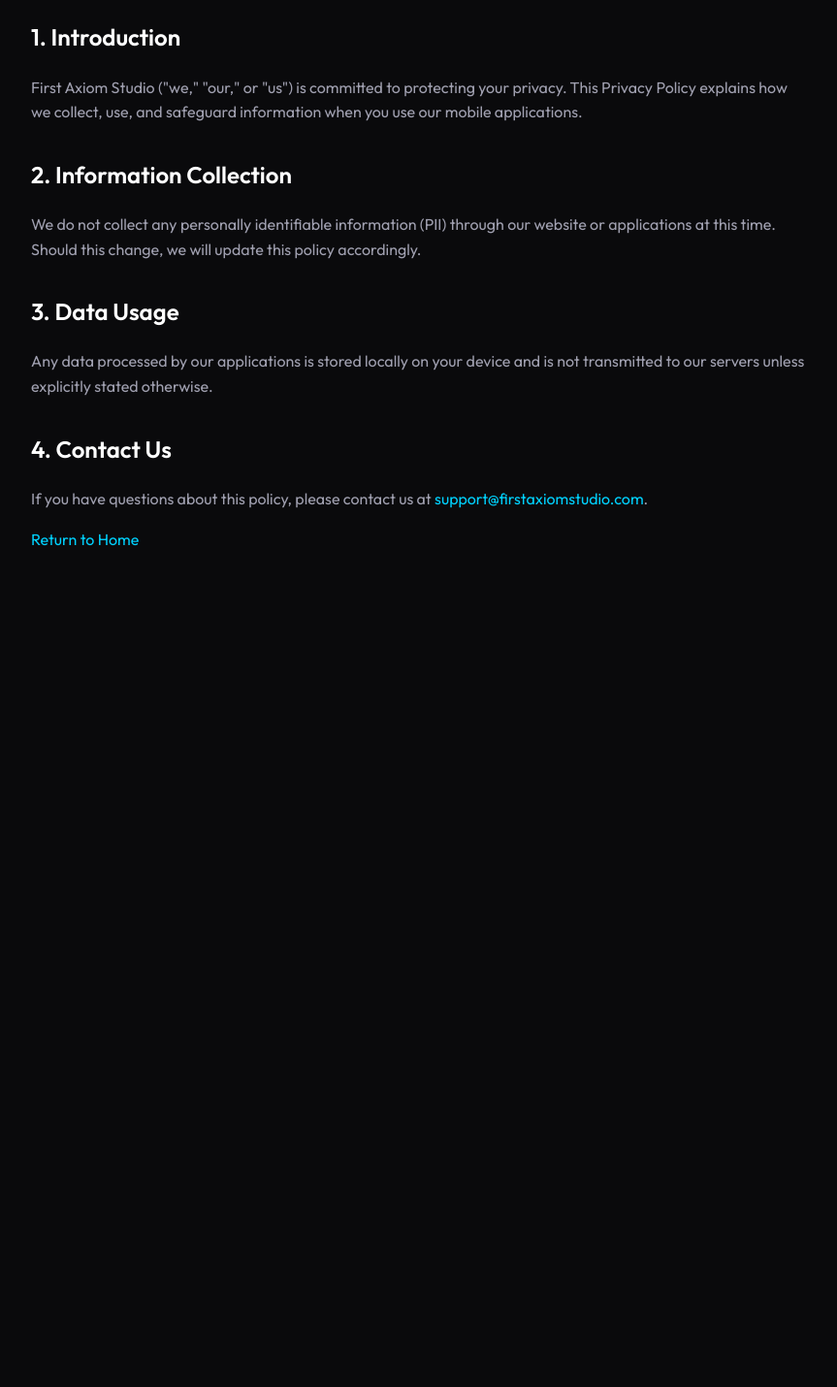
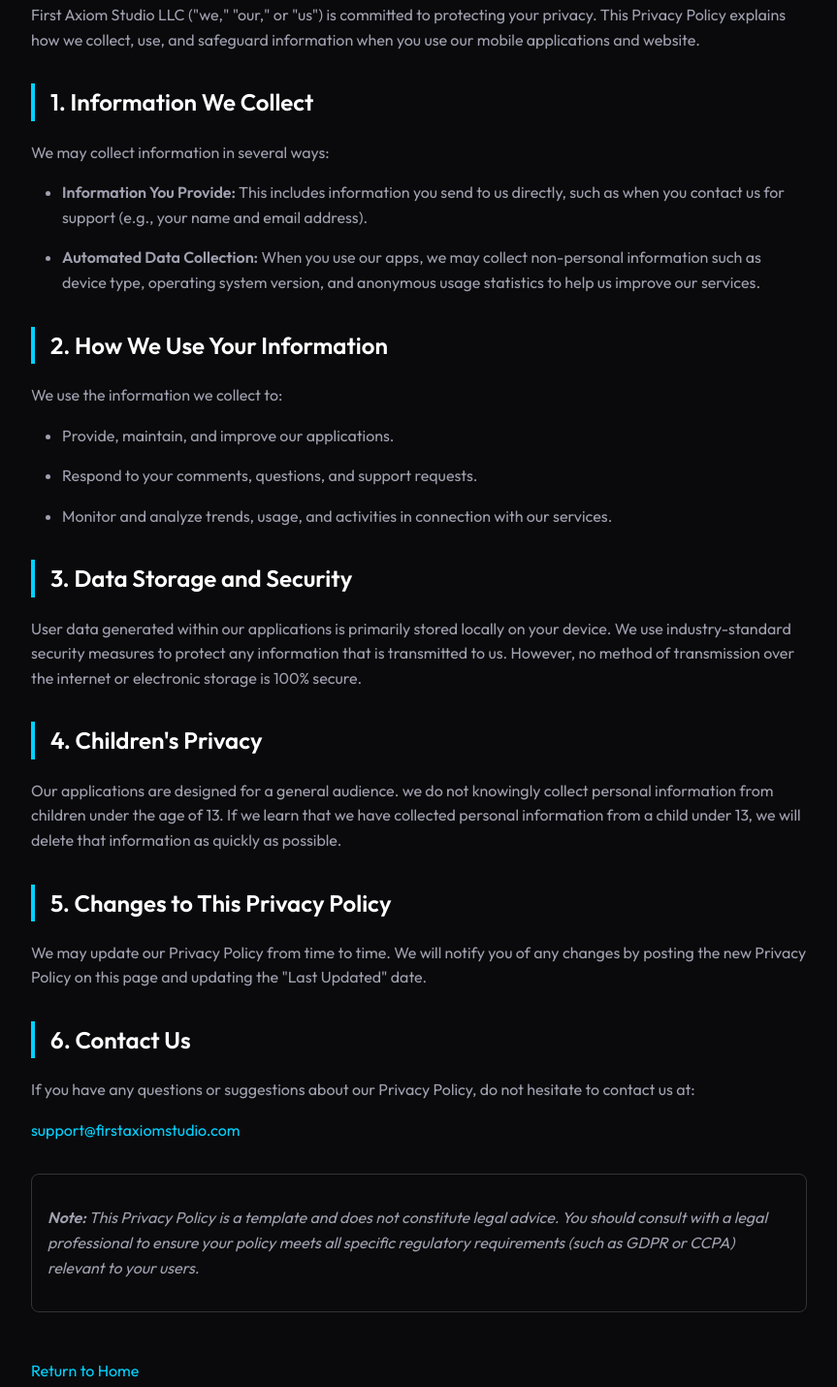
Before and after one commit to youngsoo-math/firstaxiomstudio-site, a plain HTML site: page privacy-policy.html in a window 1280 px wide. Shown: the part 207-1637 px from the top of the page at 97% size, without its empty margins (208-1071 px from the left). Before the commit the page ends 856 px from the top, so only its background shows below. Drawn offline with Linux system fonts and the light colour scheme.

Commit message:
feat: Introduce Vite build configuration, enhance homepage styling, and expand privacy policy and terms of service content.

```diff
--- a/privacy-policy.html
+++ b/privacy-policy.html
@@ -4,7 +4,7 @@
 <head>
     <meta charset="UTF-8">
     <meta name="viewport" content="width=device-width, initial-scale=1.0">
-    <title>Privacy Policy - First Axiom Studio</title>
+    <title>Privacy Policy - First Axiom Studio LLC</title>
     <link href="https://fonts.googleapis.com/css2?family=Outfit:wght@300;400;600&display=swap" rel="stylesheet">
     <style>
         body {
@@ -25,16 +25,33 @@
         h2 {
             margin-top: 2rem;
             color: #fff;
+            border-left: 4px solid #00d2ff;
+            padding-left: 1rem;
         }
 
-        p {
+        p,
+        li {
             color: #a0a0b0;
             margin-bottom: 1rem;
+        }
+
+        ul {
+            margin-bottom: 1rem;
+            padding-left: 2rem;
         }
 
         a {
             color: #00d2ff;
             text-decoration: none;
+        }
+
+        .disclaimer {
+            font-style: italic;
+            color: #888;
+            border: 1px solid #333;
+            padding: 1rem;
+            border-radius: 8px;
+            margin-top: 2rem;
         }
     </style>
 </head>
@@ -43,23 +60,52 @@
     <h1>Privacy Policy</h1>
     <p>Last Updated: January 3, 2026</p>
 
-    <h2>1. Introduction</h2>
-    <p>First Axiom Studio ("we," "our," or "us") is committed to protecting your privacy. This Privacy Policy explains
-        how we collect, use, and safeguard information when you use our mobile applications.</p>
+    <p>First Axiom Studio LLC ("we," "our," or "us") is committed to protecting your privacy. This Privacy Policy
+        explains how we collect, use, and safeguard information when you use our mobile applications and website.</p>
 
-    <h2>2. Information Collection</h2>
-    <p>We do not collect any personally identifiable information (PII) through our website or applications at this time.
-        Should this change, we will update this policy accordingly.</p>
+    <h2>1. Information We Collect</h2>
+    <p>We may collect information in several ways:</p>
+    <ul>
+        <li><strong>Information You Provide:</strong> This includes information you send to us directly, such as when
+            you contact us for support (e.g., your name and email address).</li>
+        <li><strong>Automated Data Collection:</strong> When you use our apps, we may collect non-personal information
+            such as device type, operating system version, and anonymous usage statistics to help us improve our
+            services.</li>
+    </ul>
 
-    <h2>3. Data Usage</h2>
-    <p>Any data processed by our applications is stored locally on your device and is not transmitted to our servers
-        unless explicitly stated otherwise.</p>
+    <h2>2. How We Use Your Information</h2>
+    <p>We use the information we collect to:</p>
+    <ul>
+        <li>Provide, maintain, and improve our applications.</li>
+        <li>Respond to your comments, questions, and support requests.</li>
+        <li>Monitor and analyze trends, usage, and activities in connection with our services.</li>
+    </ul>
 
-    <h2>4. Contact Us</h2>
-    <p>If you have questions about this policy, please contact us at <a
-            href="mailto:support@firstaxiomstudio.com">support@firstaxiomstudio.com</a>.</p>
+    <h2>3. Data Storage and Security</h2>
+    <p>User data generated within our applications is primarily stored locally on your device. We use industry-standard
+        security measures to protect any information that is transmitted to us. However, no method of transmission over
+        the internet or electronic storage is 100% secure.</p>
 
-    <p><a href="/">Return to Home</a></p>
+    <h2>4. Children's Privacy</h2>
+    <p>Our applications are designed for a general audience. we do not knowingly collect personal information from
+        children under the age of 13. If we learn that we have collected personal information from a child under 13, we
+        will delete that information as quickly as possible.</p>
+
+    <h2>5. Changes to This Privacy Policy</h2>
+    <p>We may update our Privacy Policy from time to time. We will notify you of any changes by posting the new Privacy
+        Policy on this page and updating the "Last Updated" date.</p>
+
+    <h2>6. Contact Us</h2>
+    <p>If you have any questions or suggestions about our Privacy Policy, do not hesitate to contact us at:</p>
+    <p><a href="mailto:support@firstaxiomstudio.com">support@firstaxiomstudio.com</a></p>
+
+    <div class="disclaimer">
+        <p><strong>Note:</strong> This Privacy Policy is a template and does not constitute legal advice. You should
+            consult with a legal professional to ensure your policy meets all specific regulatory requirements (such as
+            GDPR or CCPA) relevant to your users.</p>
+    </div>
+
+    <p style="margin-top: 3rem;"><a href="/">Return to Home</a></p>
 </body>
 
 </html>
--- a/src/style.css
+++ b/src/style.css
@@ -21,7 +21,7 @@
   background-image:
     radial-gradient(circle at 20% 30%, rgba(0, 210, 255, 0.05) 0%, transparent 40%),
     radial-gradient(circle at 80% 70%, rgba(157, 80, 187, 0.05) 0%, transparent 40%),
-    url('/background.png');
+    url('background.png');
   background-size: cover;
   background-attachment: fixed;
   background-position: center;
@@ -54,6 +54,7 @@
   font-weight: 600;
   letter-spacing: -0.02em;
   background: linear-gradient(135deg, #fff 0%, #a0a0ff 100%);
+  background-clip: text;
   -webkit-background-clip: text;
   -webkit-text-fill-color: transparent;
   margin: 0;
@@ -149,15 +150,24 @@
   animation: fadeIn 1s forwards cubic-bezier(0.4, 0, 0.2, 1);
 }
 
-.delay-1 { animation-delay: 0.2s; }
-.delay-2 { animation-delay: 0.4s; }
-.delay-3 { animation-delay: 0.6s; }
+.delay-1 {
+  animation-delay: 0.2s;
+}
+
+.delay-2 {
+  animation-delay: 0.4s;
+}
+
+.delay-3 {
+  animation-delay: 0.6s;
+}
 
 @keyframes fadeIn {
   from {
     opacity: 0;
     transform: translateY(20px);
   }
+
   to {
     opacity: 1;
     transform: translateY(0);
```
Also changed, not shown: index.html (+9 -3 lines), terms-of-service.html (+64 -11 lines), vite.config.js (added, +10 -0 lines).
